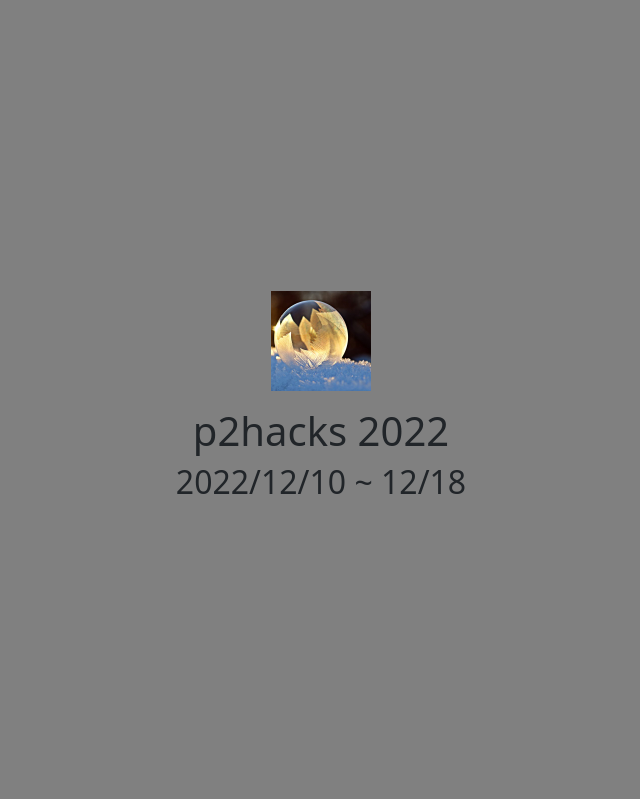
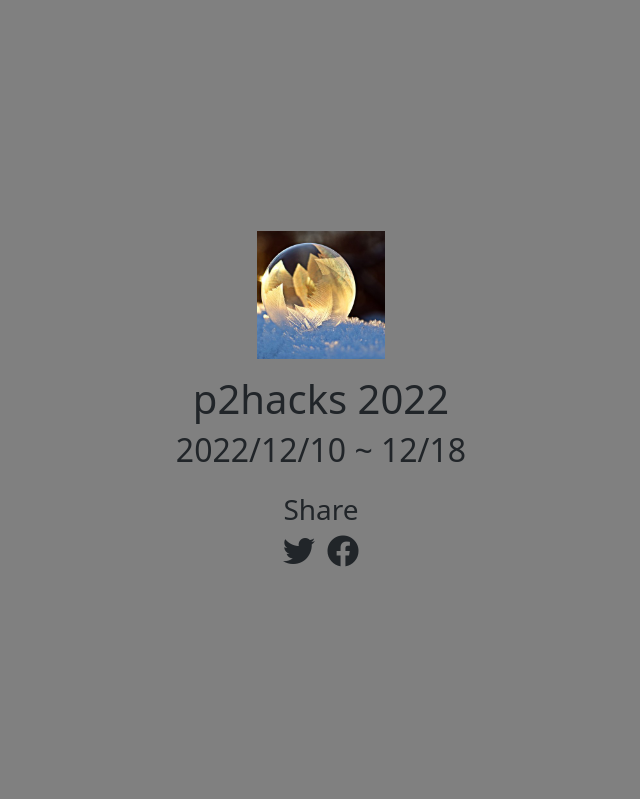
Before and after one commit to p2hacks2022/p2hacks2022.github.io, a PHP site: page / in a window 1280 px wide. Shown: the top 799 px of the page, without its empty margins (319-959 px from the left). Run offline with PHP 8.4, Linux system fonts and the light colour scheme; some libraries are stand-ins or nearby versions.

Commit message:
ツイッターとフェイスブックのシェアボタン追加

```diff
--- a/index.css
+++ b/index.css
@@ -1,3 +1,8 @@
+.a-no-all {
+    cursor:default;
+    color:inherit;
+    text-decoration:none;
+}
 
 .hero-image {
     background-color: gray;
--- a/index.html
+++ b/index.html
@@ -7,6 +7,7 @@
 
     <link rel="stylesheet" href="./index.css" type="text/css"/>
     <link href="https://cdn.jsdelivr.net/npm/bootstrap@5.2.0/dist/css/bootstrap.min.css" rel="stylesheet" integrity="sha384-gH2yIJqKdNHPEq0n4Mqa/HGKIhSkIHeL5AyhkYV8i59U5AR6csBvApHHNl/vI1Bx" crossorigin="anonymous">
+    <link rel ="stylesheet" href="https://cdnjs.cloudflare.com/ajax/libs/font-awesome/5.11.2/css/all.css">
   </head>
   <body>
     <div class="container-fluid text-center d-flex align-items-center justify-content-center hero-image">
@@ -16,6 +17,15 @@
             <img class="w-25" src="./img/sample.jpg"/>
             <h1 class="mt-3">p2hacks 2022</h1>
             <h2>2022/12/10 ~ 12/18</h2>
+          </div>
+          <div class="col-12 mt-3">
+            <h3>Share</h3>
+            <a class="a-no-all" href="//twitter.com/intent/tweet?url=https://p2hacks2022.github.io/&text=" rel="nofollow noopener noreferrer">
+              <i class="d-inline fab fa-twitter fa-2x p-1"></i>
+            </a>
+            <a class="a-no-all" href="//www.facebook.com/sharer/sharer.php?u=https://p2hacks2022.github.io/&t=" rel="nofollow noopener noreferrer">
+              <i class="d-inline fab fa-facebook fa-2x p-1"></i>
+            </a>
           </div>
         </div>
       </div>
```
